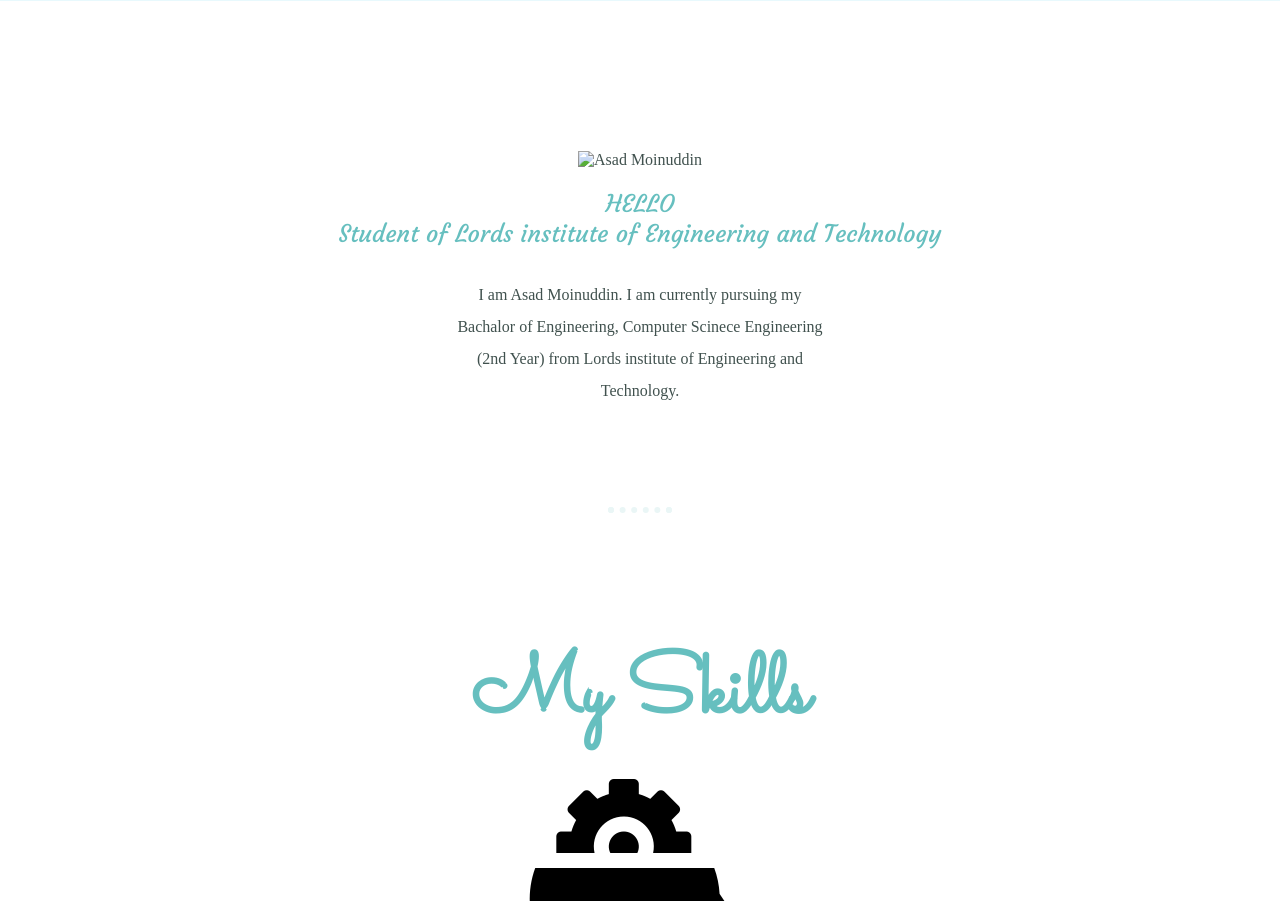
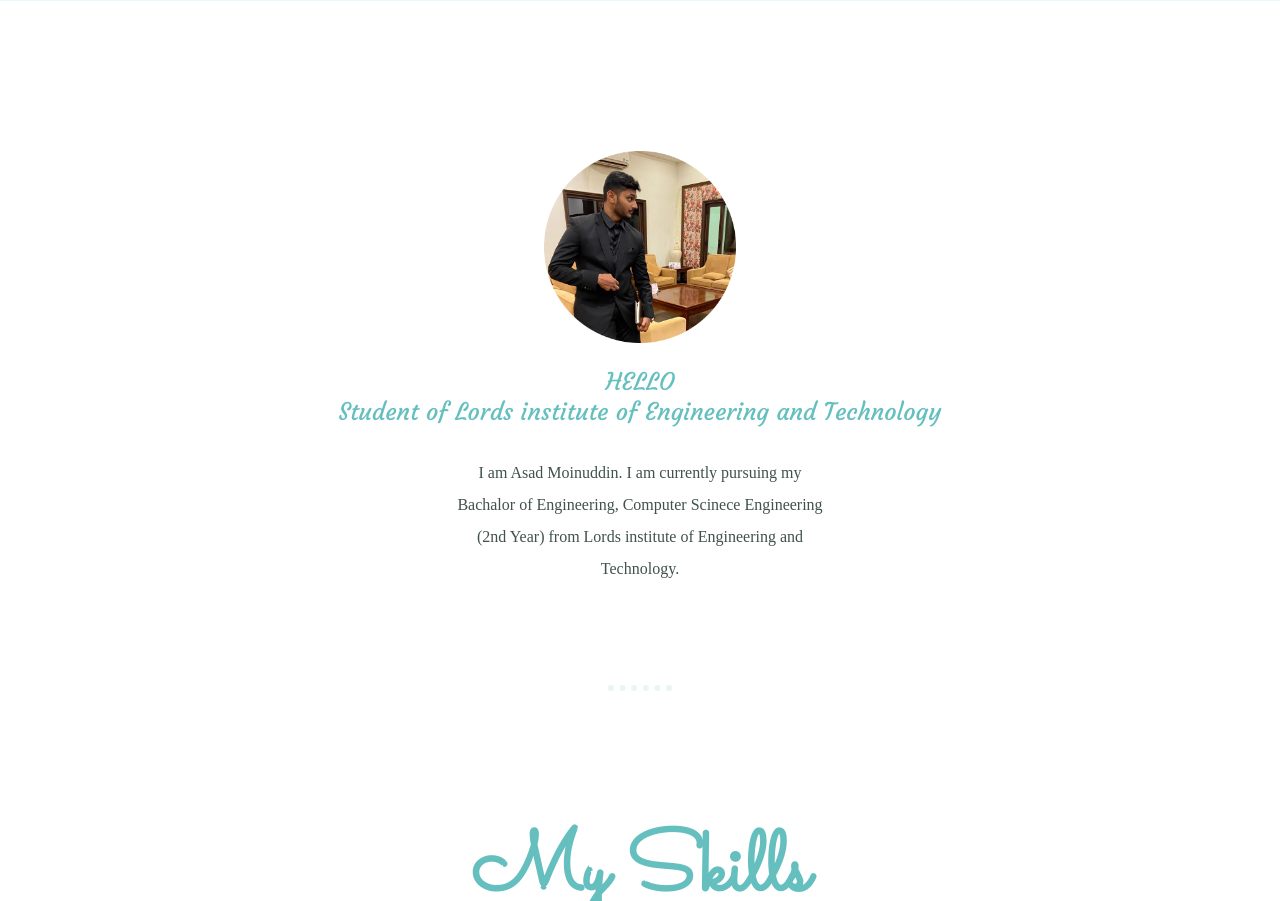
Before and after one commit to Asadmoinuddin/CV-CSS, a plain HTML site: page index.html in a window 1280 px wide. Shown: the part 833-1734 px from the top of the page. Drawn offline with nearby package versions, Linux system fonts and the light colour scheme.

Commit message:
Update index.html

```diff
--- a/index.html
+++ b/index.html
@@ -21,7 +21,7 @@
   </div>
   <div class="middle-container">
     <div class="profile">
-      <img class="asad_pic" src="asad pic.jpeg" alt="Asad Moinuddin">
+      <img class="asad_pic" src="asad pic.png" alt="Asad Moinuddin">
       <h2>HELLO <br>Student of Lords institute of Engineering and Technology</h2>
       <p class="intro">I am Asad Moinuddin. I am currently pursuing my Bachalor of Engineering, Computer Scinece Engineering (2nd Year) from Lords institute of Engineering and Technology.</p>
     </div>
```
